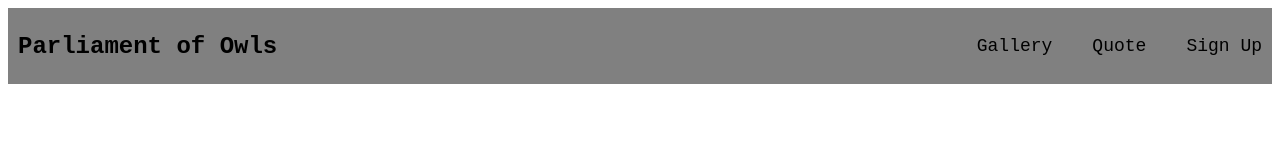
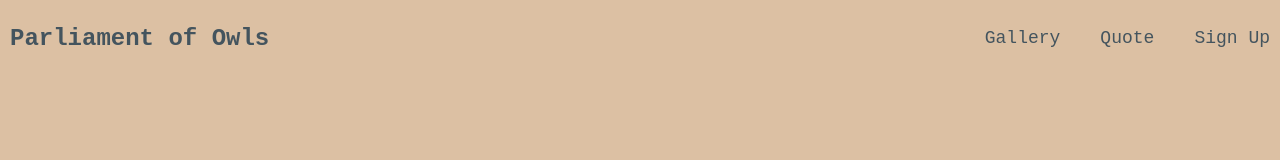
Before and after one commit to Khthonian/Parliament-Page, a plain HTML site: page index.html in a window 1280 px wide. Drawn offline with Linux system fonts and the light colour scheme.

Commit message:
Add max width to webpage

```diff
--- a/index.html
+++ b/index.html
@@ -8,7 +8,7 @@
 </head>
 <body>
     <header class="header">
-        <div class="main-header">Parliament of Owls</div>
+        <div class="main-header"><a href="#hero">Parliament of Owls</a></div>
         <ul class="header-links">
             <li><a href="#gallery">Gallery</a></li>
             <li><a href="#quote">Quote</a></li>
@@ -16,7 +16,7 @@
         </ul>
     </header>
     <div class="container">
-        <div class="hero">
+        <div class="hero" id="hero">
 
         </div>
         <div class="gallery" id="gallery">
--- a/style.css
+++ b/style.css
@@ -1,12 +1,17 @@
+body {
+    background-color: #dcc0a3;
+    color: #44545e;
+    max-width: 1400px;
+    margin: 0 auto;
+}
+
 header {
     display: flex;
     justify-content: space-between;
     align-items: center;
-    background-color: grey;
-    margin: 0;
+    margin: 0 auto;
     padding: 10px;
     font-family: 'Courier New', Courier, monospace;
-    color: black;
 }
 
 .main-header {
@@ -31,12 +36,12 @@ a {
 }
 
 a:link, a:visited {
-    color: black;
+    color: #44545e;
 
 }
 
 a:hover, a:active {
-    color: grey;
-    background-color: black;
+    color: #11232c;
+    background-color: #44545e;
     padding: 4px;
 }
```
